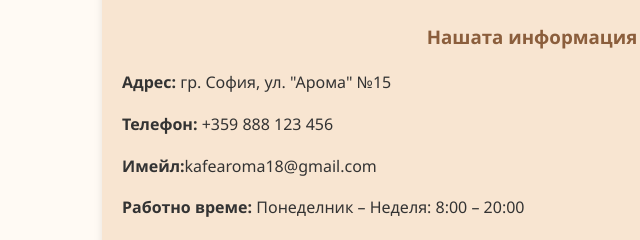
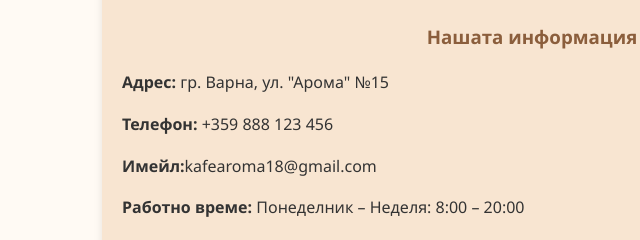
Before and after one commit to kafearoma18-tech/cafe-aroma, a website: page frontend/contacts.html in a window 1280 px wide. Shown: the part 272-512 px from the top of the page, 108-748 px from the left. Drawn offline with Linux system fonts and the light colour scheme.

Commit message:
Update contacts.html

```diff
--- a/frontend/contacts.html
+++ b/frontend/contacts.html
@@ -34,7 +34,7 @@
 
         <section class="contact-info">
             <h3>Нашата информация</h3>
-            <p><strong>Адрес:</strong> гр. София, ул. "Арома" №15</p>
+            <p><strong>Адрес:</strong> гр. Варна, ул. "Арома" №15</p>
             <p><strong>Телефон:</strong> +359 888 123 456</p>
             <p><strong>Имейл:</strong>kafearoma18@gmail.com</p>
             <p><strong>Работно време:</strong> Понеделник – Неделя: 8:00 – 20:00</p>
@@ -78,4 +78,5 @@
 
 </body>
 
+
 </html>
```
